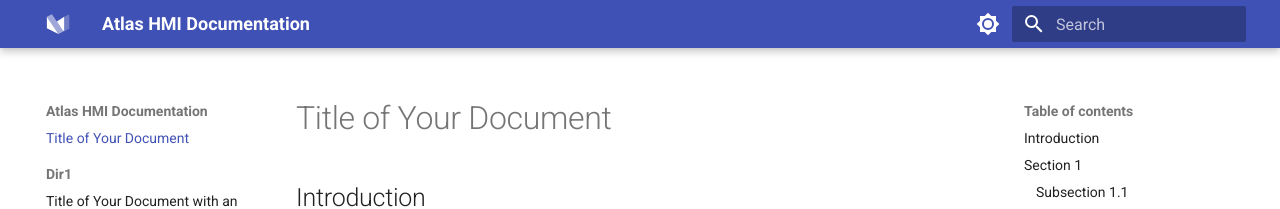
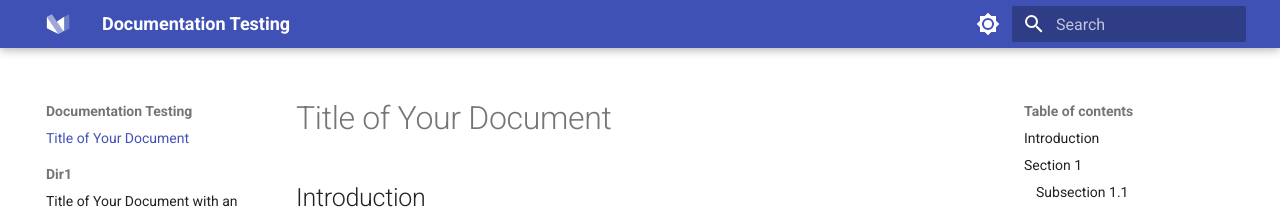
Before and after one commit to NoahFriendo/md-docs-testing, an MkDocs documentation site: the page built from docs/page1.md, in a window 1280 px wide. Shown: the top 209 px of the page. Built offline with MkDocs 1.6.1 and Material for MkDocs 9.7.7, drawn with Linux system fonts in a browser that asks for light colours.

Commit message:
Placeholder docs

```diff
--- a/mkdocs.yml
+++ b/mkdocs.yml
@@ -1,4 +1,4 @@
-site_name: Atlas HMI Documentation
+site_name: Documentation Testing
 
 theme:
   name: material
```
